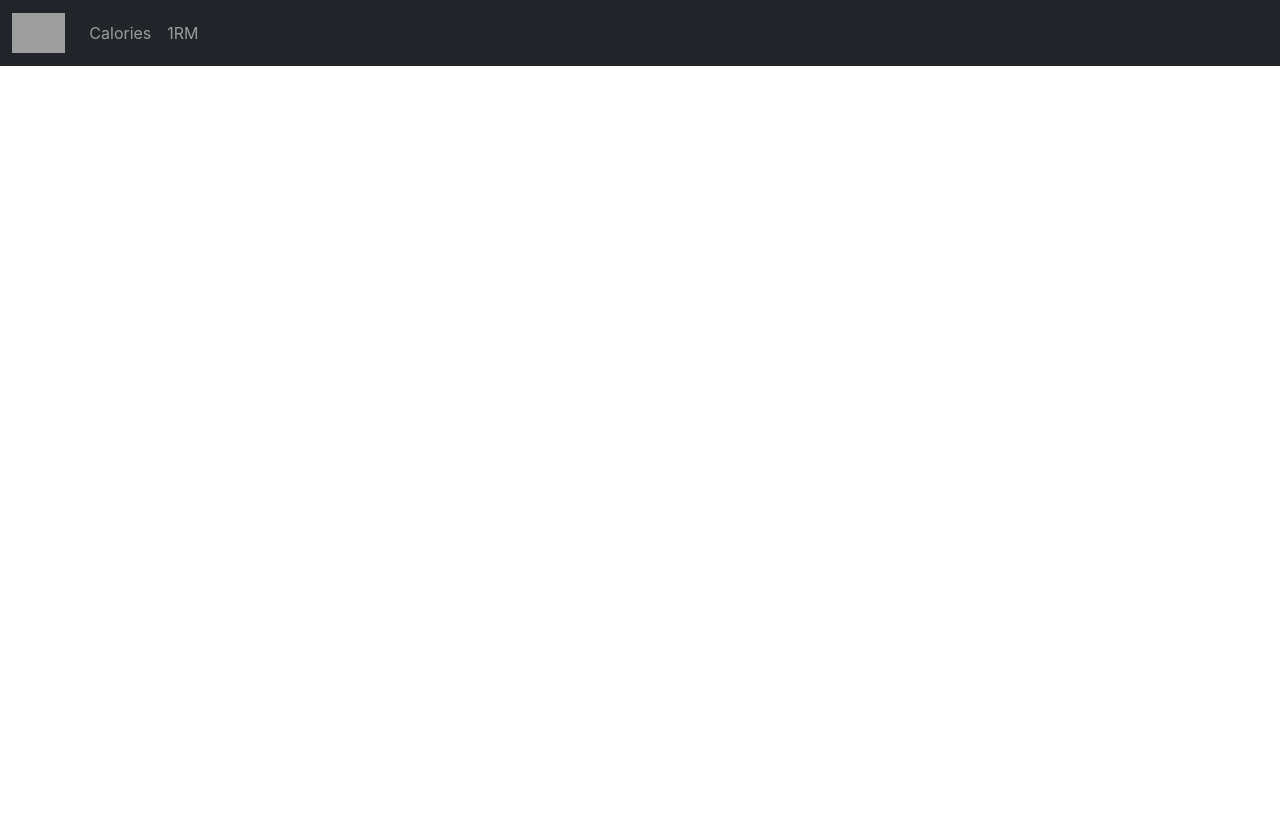
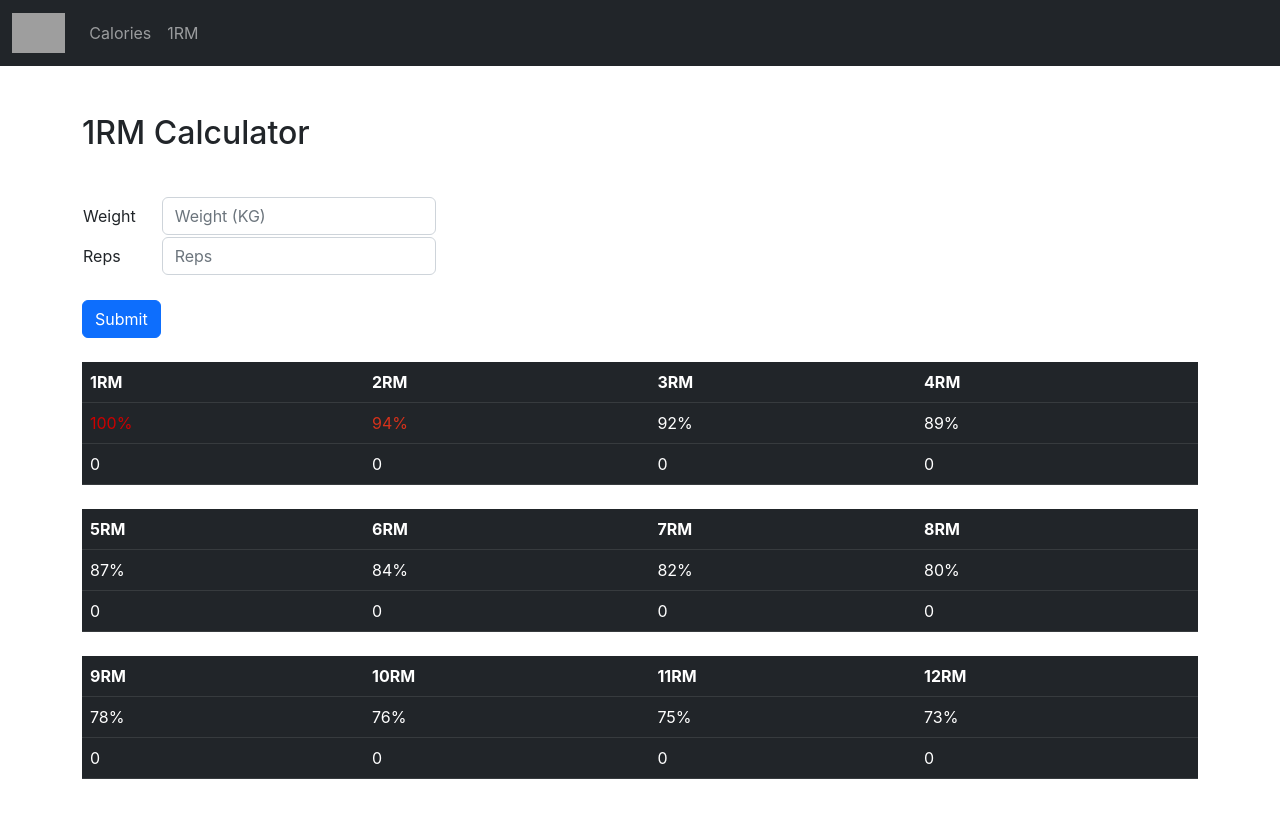
Before and after one commit to Fonta22/Gym-Calculator, a React (Create React App) app: page /1rm in a window 1280 px wide. Before the commit this address had no page. Built offline with nearby package versions, Linux system fonts and the light colour scheme; grey boxes are pictures that could not be loaded.

Commit message:
Create 1RM page (WIP)

```diff
--- a/package.json
+++ b/package.json
@@ -1,6 +1,6 @@
 {
-  "name": "calories-app",
-  "version": "0.1.0",
+  "name": "gym-calculator",
+  "version": "1.0.0",
   "private": true,
   "dependencies": {
     "@testing-library/jest-dom": "^5.16.5",
--- a/public/index.html
+++ b/public/index.html
@@ -8,11 +8,11 @@
     <meta name="theme-color" content="#000000" />
     <meta
       name="description"
-      content="Calories calculator application for volume"
+      content="Gym calculator for calories and 1RM"
     />
     <link rel="apple-touch-icon" href="%PUBLIC_URL%/logo192.png" />
     <link rel="manifest" href="%PUBLIC_URL%/manifest.json" />
-    <title>Calories App</title>
+    <title>Gym Calculator</title>
   </head>
   <body>
     <noscript>You need to enable JavaScript to run this app.</noscript>
--- a/src/App.js
+++ b/src/App.js
@@ -5,7 +5,9 @@ import {
   Route,
   Link
 } from 'react-router-dom';
+
 import Calories from './components/Calories';
+import RM from './components/1rm';
 
 function App() {
   const logo = 'https://upload.wikimedia.org/wikipedia/commons/e/e5/NASA_logo.svg';
@@ -16,8 +18,8 @@ function App() {
           <Link to="/" className="navbar-brand"><img src={logo} alt='NASA Logo' className="brand"></img></Link>
           <div className="collapse navbar-collapse" id="navbarNavAltMarkup">
             <div className="navbar-nav">
-              <Link to="/" className="nav-link">Calories</Link>
-              <Link to="#" className="nav-link">1RM</Link>
+              <Link to="/calories" className="nav-link">Calories</Link>
+              <Link to="/1rm" className="nav-link">1RM</Link>
             </div>
           </div>
         </div>
@@ -26,7 +28,8 @@ function App() {
       <div className="container">
         <Routes>
           <Route path="/" element={<Calories />} />
-          {/*<Route path="/" element={<1RM />} />*/}
+          <Route path="/calories" element={<Calories />} />
+          <Route path="/1rm" element={<RM />} />
         </Routes>
       </div>
       <br />
--- /dev/null
+++ b/src/components/1rm.jsx
@@ -0,0 +1,150 @@
+import React, { useState } from 'react';
+import {  } from '../scripts/1rm.ts';
+
+const RM = () => {
+    return (
+        <div>
+            <br />
+            <h2>1RM Calculator</h2>
+            <br />
+            <table>
+                <tbody>
+                    <tr>
+                        <td className="data-td">Weight</td>
+                        <td>
+                            <input type="number" className="form-control" placeholder='Weight (KG)' />
+                        </td>
+                    </tr>
+                    <tr>
+                        <td className="data-td">Reps</td>
+                        <td>
+                            <input type="number" className="form-control" placeholder='Reps' />
+                        </td>
+                    </tr>
+                </tbody>
+            </table>
+            <br />
+            <button type="button" className="btn btn-primary">Submit</button>
+            <br />
+            {/*<div className="form-check">
+                <input className="form-check-input" type="checkbox" id="check" />
+                <label className="form-check-label" htmlFor="check">
+                    Brzycki
+                </label>
+            </div>
+            <div className="form-check">
+                <input className="form-check-input" type="checkbox" id="check" />
+                <label className="form-check-label" htmlFor="check">
+                    Epley
+                </label>
+            </div>
+            <div className="form-check">
+                <input className="form-check-input" type="checkbox" id="check" />
+                <label className="form-check-label" htmlFor="check">
+                    Lander
+                </label>
+            </div>
+            <div className="form-check">
+                <input className="form-check-input" type="checkbox" id="check" />
+                <label className="form-check-label" htmlFor="check">
+                    O'Conner et al.
+                </label>
+            </div>
+            <div className="form-check">
+                <input className="form-check-input" type="checkbox" id="check" />
+                <label className="form-check-label" htmlFor="check">
+                    Lombardi
+                </label>
+            </div>
+            <div className="form-check">
+                <input className="form-check-input" type="checkbox" id="check" />
+                <label className="form-check-label" htmlFor="check">
+                    Mayhew et al.
+                </label>
+            </div>
+            <div className="form-check">
+                <input className="form-check-input" type="checkbox" id="check" />
+                <label className="form-check-label" htmlFor="check">
+                    Wathen
+                </label>
+            </div>*/}
+            <br />
+            <table className='table table-dark'>
+                <tbody>
+                    <tr>
+                        <td><b>1RM</b></td>
+                        <td><b>2RM</b></td>
+                        <td><b>3RM</b></td>
+                        <td><b>4RM</b></td>
+                    </tr>
+                    <tr>
+                        {/*
+                        #cc0000
+                        #d5321b
+                        #de4c31
+                        #e66346
+                        #ed775c
+                        #f38b72
+                        #f89f88
+                        #fcb29f
+                        #ffc5b6
+                        #ffd8ce
+                        #ffece6
+                        #ffffff
+                        */}
+                        <td style={{color:'#cc0000'}}>100%</td>
+                        <td style={{color:'#d5321b'}}>94%</td>
+                        <td>92%</td>
+                        <td>89%</td>
+                    </tr>
+                    <tr>
+                        <td id='1rm'>0</td>
+                        <td id='2rm'>0</td>
+                        <td id='3rm'>0</td>
+                        <td id='4rm'>0</td>
+                    </tr>
+                    <tr>e</tr>
+                    <tr>
+                        <td><b>5RM</b></td>
+                        <td><b>6RM</b></td>
+                        <td><b>7RM</b></td>
+                        <td><b>8RM</b></td>
+                    </tr>
+                    <tr>
+                        <td>87%</td>
+                        <td>84%</td>
+                        <td>82%</td>
+                        <td>80%</td>
+                    </tr>
+                    <tr>
+                        <td id='5rm'>0</td>
+                        <td id='6rm'>0</td>
+                        <td id='7rm'>0</td>
+                        <td id='8rm'>0</td>
+                    </tr>
+                    <tr>e</tr>
+                    <tr>
+                        <td><b>9RM</b></td>
+                        <td><b>10RM</b></td>
+                        <td><b>11RM</b></td>
+                        <td><b>12RM</b></td>
+                    </tr>
+                    <tr>
+                        <td>78%</td>
+                        <td>76%</td>
+                        <td>75%</td>
+                        <td>73%</td>
+                    </tr>
+                    <tr>
+                        <td id='9rm'>0</td>
+                        <td id='10rm'>0</td>
+                        <td id='11rm'>0</td>
+                        <td id='12rm'>0</td>
+                    </tr>
+                </tbody>
+            </table>
+        </div>
+    );
+}
+
+export default RM;
--- a/src/components/Calories.jsx
+++ b/src/components/Calories.jsx
@@ -1,6 +1,6 @@
 import React, { useState } from 'react';
 import Select from 'react-select';
-import { calculateCalories } from '../calories.ts';
+import { calculateCalories } from '../scripts/calories.ts';
 
 const options = [
     { value: 1.2, label: 'No sport' },
@@ -102,7 +102,7 @@ const Calories = () => {
                         <td></td>
                         <td>{calories.cal} cal</td>
                         <td>{calories.kcal} kcal</td>
-                        <td>{calories.kj} KJ</td>
+                        {/*<td>{calories.kj} KJ</td>*/}
                     </tr>
                 </tbody>
             </table>
```
Also changed, not shown: src/scripts/1rm.ts (added), src/scripts/calories.ts (renamed from src/calories.ts), 1 other file (tests, documents, lock files or other folders).
